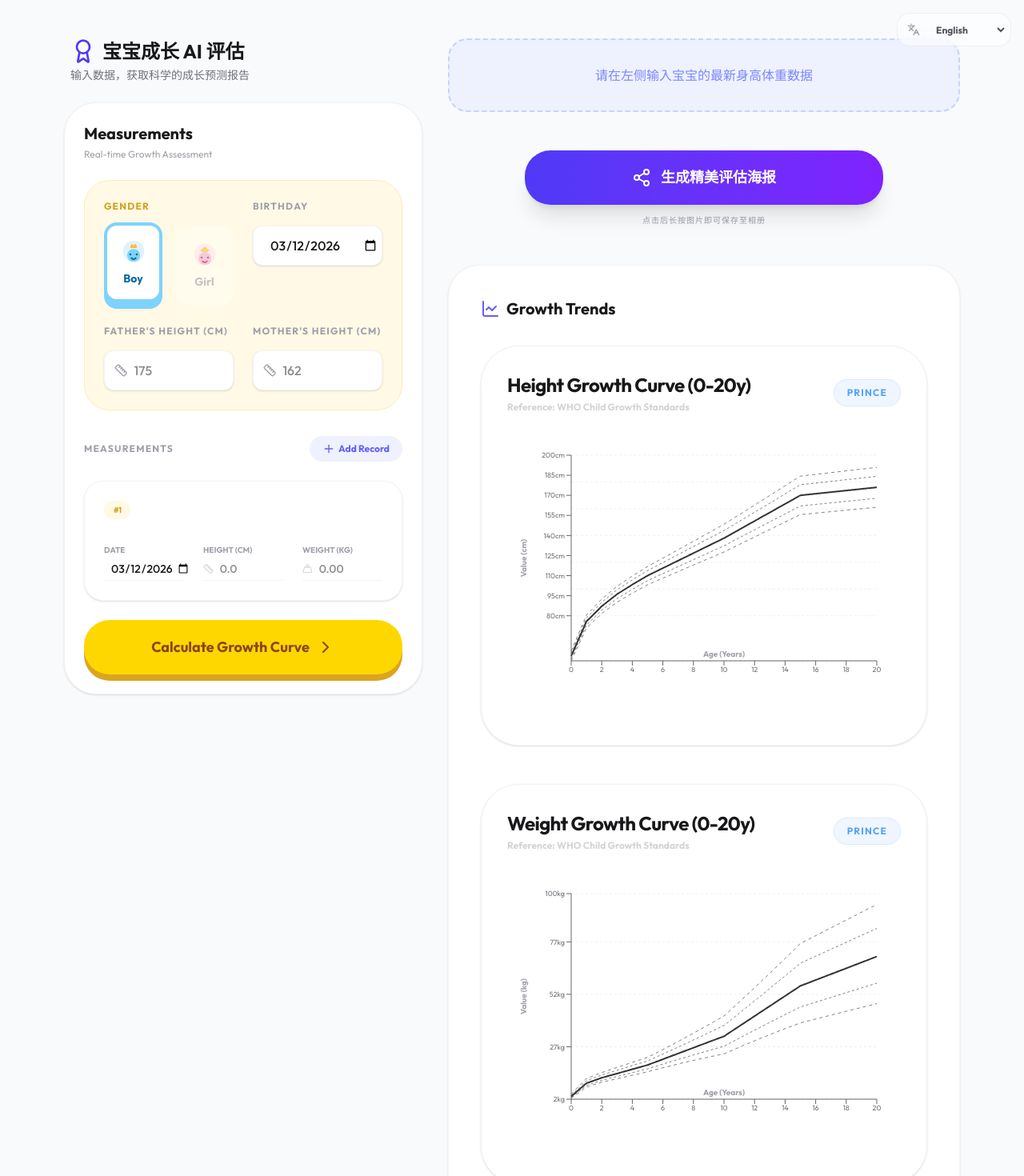
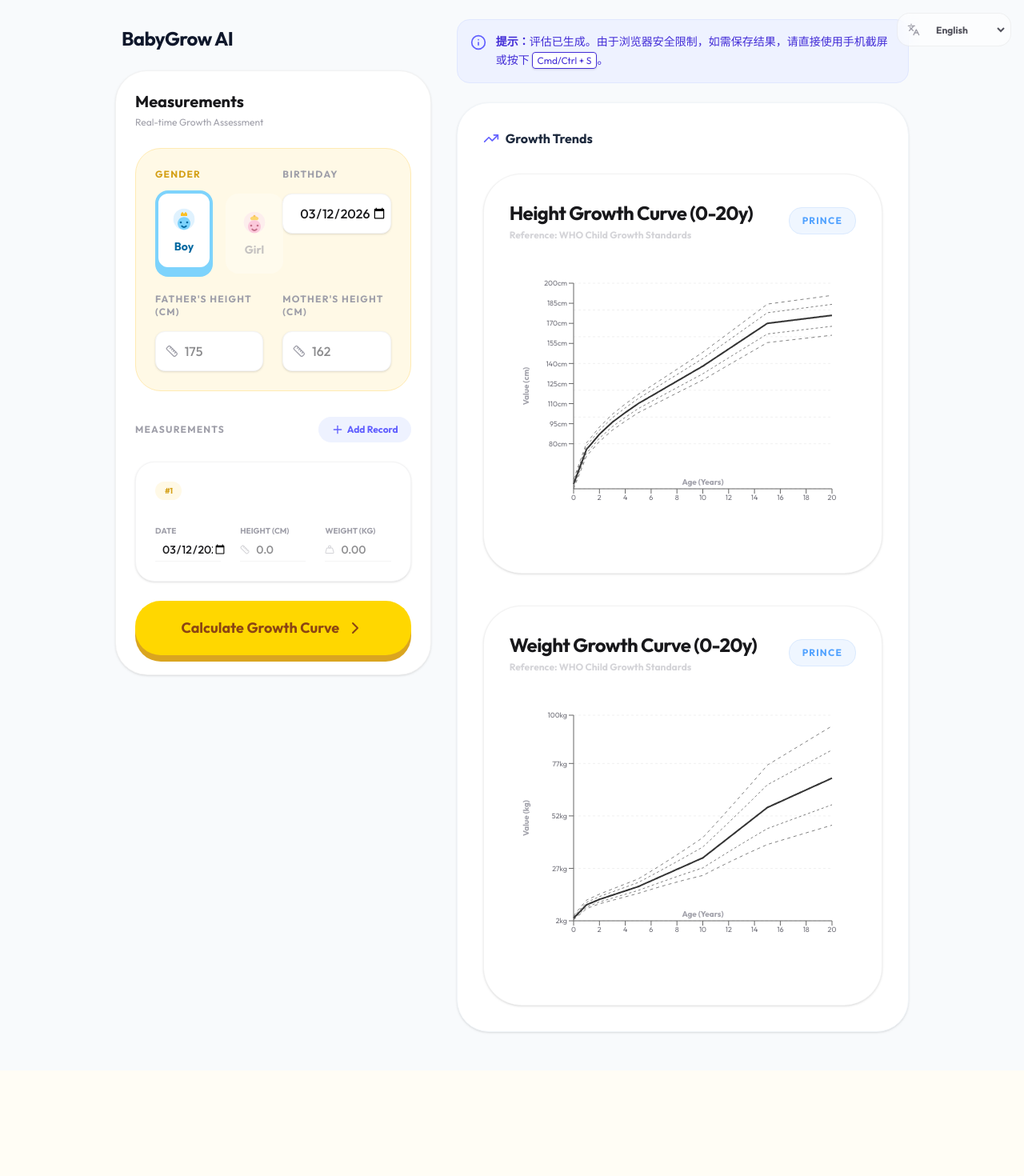
Before and after one commit to guyue2100/MyGrowthDashboard, a React (Vite) app: page / in a window 1280 px wide. Shown: the top 1470 px of the page at 80% size. After the commit the page ends 1338 px from the top, so only its background shows below. Built offline with nearby package versions, Linux system fonts and the light colour scheme.

Commit message:
Update App.tsx

```diff
--- a/src/App.tsx
+++ b/src/App.tsx
@@ -1,23 +1,17 @@
 import React, { useState, useMemo } from 'react';
 import { useTranslation } from 'react-i18next';
 import { differenceInDays, parseISO } from 'date-fns';
-import {
-  TrendingUp,
-  Award,
-  LineChart
-} from 'lucide-react';
+import { TrendingUp, Info } from 'lucide-react';
 
 // 组件导入
 import { GrowthChart } from './components/GrowthChart';
 import { GrowthAssessmentForm } from './components/GrowthAssessmentForm';
 import { HeightPredictor } from './components/HeightPredictor';
 import { LanguageSwitcher } from './components/LanguageSwitcher';
-import { SaveReportButton } from './components/SaveReportButton';
 
 export default function App() {
   const { t } = useTranslation();
 
-  // 1. 初始化状态：优先从 LocalStorage 读取
   const [assessmentData, setAssessmentData] = useState<any>(() => {
     const saved = localStorage.getItem('growth_assessment');
     return saved ? JSON.parse(saved) : {
@@ -29,57 +23,40 @@ export default function App() {
     };
   });
 
-  // 2. 提交处理
   const handleAssessmentSubmit = (data: any) => {
     setAssessmentData(data);
     localStorage.setItem('growth_assessment', JSON.stringify(data));
   };
 
-  // 3. 数据计算逻辑
   const records = useMemo(() => {
     if (!assessmentData || !assessmentData.measurements) return [];
-
     return assessmentData.measurements
-      .filter((m: any) => m.height && m.weight) // 过滤掉空数据
+      .filter((m: any) => m.height && m.weight)
       .map((m: any, index: number) => {
-        const ageInMonths = Number(
-          (differenceInDays(parseISO(m.date), parseISO(assessmentData.birthday)) / 30.4375).toFixed(2)
-        );
-
+        const ageInMonths = Number((differenceInDays(parseISO(m.date), parseISO(assessmentData.birthday)) / 30.4375).toFixed(2));
         return {
           id: `record-${index}`,
-          childId: 'child',
           date: m.date,
           ageInMonths,
           height: parseFloat(m.height),
           weight: parseFloat(m.weight),
         };
-      })
-      .sort((a: any, b: any) => a.ageInMonths - b.ageInMonths);
+      }).sort((a: any, b: any) => a.ageInMonths - b.ageInMonths);
   }, [assessmentData]);
 
   const latestRecord = records[records.length - 1];
 
   return (
-    <div className="min-h-screen bg-slate-50 pb-20 pt-6 md:pt-12">
-      {/* 语言切换器 */}
+    <div className="min-h-screen bg-[#F8FAFC] pb-12 pt-6">
       <div className="fixed top-4 right-4 z-50">
         <LanguageSwitcher />
       </div>
 
-      <main className="max-w-6xl mx-auto px-4 grid grid-cols-1 lg:grid-cols-12 gap-8">
-
-        {/* 左侧区域：表单输入 */}
+      <main className="max-w-5xl mx-auto px-4 grid grid-cols-1 lg:grid-cols-12 gap-8">
+        {/* 左侧：输入区域 */}
         <div className="lg:col-span-5">
           <div className="lg:sticky lg:top-8">
-            <div className="mb-6 px-2">
-              <h1 className="text-2xl font-black text-zinc-900 flex items-center gap-2">
-                <Award className="w-8 h-8 text-indigo-600" />
-                宝宝成长 AI 评估
-              </h1>
-              <p className="text-zinc-500 text-sm mt-1">输入数据，获取科学的成长预测报告</p>
-            </div>
-
+            <h1 className="text-2xl font-black text-slate-900 mb-6 px-2 tracking-tight">BabyGrow AI</h1>
             <GrowthAssessmentForm
               initialData={assessmentData}
               onSubmit={handleAssessmentSubmit}
@@ -87,34 +64,23 @@ export default function App() {
           </div>
         </div>
 
-        {/* 右侧区域：结果展示 */}
-        <div className="lg:col-span-7 space-y-8">
-
-          {/* 实时评估卡片 */}
-          {latestRecord ? (
+        {/* 右侧：结果区域 */}
+        <div className="lg:col-span-7 space-y-6">
+          {/* 数据概览卡片 */}
+          {latestRecord && (
             <div className="grid grid-cols-2 gap-4">
-              <div className="bg-white p-6 rounded-3xl shadow-sm border-b-4 border-blue-400">
-                <p className="text-xs font-bold text-blue-400 uppercase mb-1">{t('latestHeight')}</p>
-                <p className="text-3xl font-black text-blue-600">
-                  {latestRecord.height}
-                  <span className="text-sm ml-1 text-zinc-300">cm</span>
-                </p>
+              <div className="bg-white p-6 rounded-3xl shadow-sm border border-slate-100">
+                <p className="text-[10px] font-bold text-blue-500 uppercase tracking-wider mb-1">{t('latestHeight')}</p>
+                <p className="text-3xl font-black text-slate-900">{latestRecord.height}<span className="text-sm ml-1 text-slate-300">cm</span></p>
               </div>
-              <div className="bg-white p-6 rounded-3xl shadow-sm border-b-4 border-pink-400">
-                <p className="text-xs font-bold text-pink-400 uppercase mb-1">{t('latestWeight')}</p>
-                <p className="text-3xl font-black text-pink-500">
-                  {latestRecord.weight}
-                  <span className="text-sm ml-1 text-zinc-300">kg</span>
-                </p>
+              <div className="bg-white p-6 rounded-3xl shadow-sm border border-slate-100">
+                <p className="text-[10px] font-bold text-pink-500 uppercase tracking-wider mb-1">{t('latestWeight')}</p>
+                <p className="text-3xl font-black text-slate-900">{latestRecord.weight}<span className="text-sm ml-1 text-slate-300">kg</span></p>
               </div>
-            </div>
-          ) : (
-            <div className="bg-indigo-50 p-8 rounded-3xl border-2 border-dashed border-indigo-200 text-center text-indigo-400 font-medium">
-              请在左侧输入宝宝的最新身高体重数据
             </div>
           )}
 
-          {/* AI 预测组件 */}
+          {/* 核心预测组件 */}
           <HeightPredictor
             gender={assessmentData.gender}
             fatherHeight={assessmentData.fatherHeight}
@@ -123,58 +89,25 @@ export default function App() {
             latestAgeInMonths={latestRecord?.ageInMonths}
           />
 
-          {/* 📍 核心：新的分享按钮调用方式 */}
-          <div className="py-4">
-            <SaveReportButton
-              data={{
-                gender: assessmentData.gender,
-                birthday: assessmentData.birthday,
-                fatherHeight: assessmentData.fatherHeight,
-                motherHeight: assessmentData.motherHeight,
-                latestHeight: latestRecord?.height || 0,
-                latestWeight: latestRecord?.weight || 0,
-              }}
-            />
+          {/* 💡 移除了分享按钮，直接提示用户截屏 */}
+          <div className="bg-indigo-50 border border-indigo-100 p-4 rounded-2xl flex items-start gap-3">
+            <Info className="w-5 h-5 text-indigo-500 mt-0.5 flex-shrink-0" />
+            <p className="text-sm text-indigo-700 leading-relaxed">
+              <strong>提示：</strong>评估已生成。由于浏览器安全限制，如需保存结果，请直接使用手机截屏或按下 <kbd className="bg-white px-1.5 py-0.5 rounded border shadow-sm text-xs font-sans">Cmd/Ctrl + S</kbd>。
+            </p>
           </div>
 
-          {/* 图表趋势 */}
-          <section className="bg-white p-6 md:p-10 rounded-[2.5rem] shadow-sm border border-zinc-100">
+          {/* 图表展示 */}
+          <section className="bg-white p-6 md:p-8 rounded-[2.5rem] shadow-sm border border-slate-100">
             <div className="flex items-center gap-2 mb-8">
-              <LineChart className="w-6 h-6 text-indigo-500" />
-              <h3 className="text-xl font-bold text-zinc-900">{t('trends')}</h3>
+              <TrendingUp className="w-5 h-5 text-indigo-500" />
+              <h3 className="font-bold text-slate-800">{t('trends')}</h3>
             </div>
-
-            <div className="space-y-12">
-              <GrowthChart
-                gender={assessmentData.gender}
-                type="height"
-                records={records}
-                title={t('heightChartTitle')}
-                unit="cm"
-              />
-              <GrowthChart
-                gender={assessmentData.gender}
-                type="weight"
-                records={records}
-                title={t('weightChartTitle')}
-                unit="kg"
-              />
+            <div className="space-y-10">
+              <GrowthChart gender={assessmentData.gender} type="height" records={records} title={t('heightChartTitle')} unit="cm" />
+              <GrowthChart gender={assessmentData.gender} type="weight" records={records} title={t('weightChartTitle')} unit="kg" />
             </div>
           </section>
-
-          {/* 科学说明区 */}
-          <footer className="p-8 bg-zinc-800 rounded-[2.5rem] text-zinc-400 text-sm">
-            <h4 className="text-white font-bold mb-3 flex items-center gap-2">
-              <div className="w-1 h-4 bg-indigo-500 rounded-full" />
-              科学评估说明
-            </h4>
-            <p className="leading-relaxed">
-              本工具采用 WHO（世界卫生组织）儿童生长发育标准进行数据对比，遗传身高预测基于 FPH（Final Parental Height）公式计算。评估结果仅供家庭参考，不作为医学诊断依据。
-            </p>
-            <div className="mt-6 pt-6 border-t border-zinc-700 text-center text-[10px] uppercase tracking-tighter">
-              Science Based • Independent Developer Dad • BabyGrow.online
-            </div>
-          </footer>
         </div>
       </main>
     </div>
```
